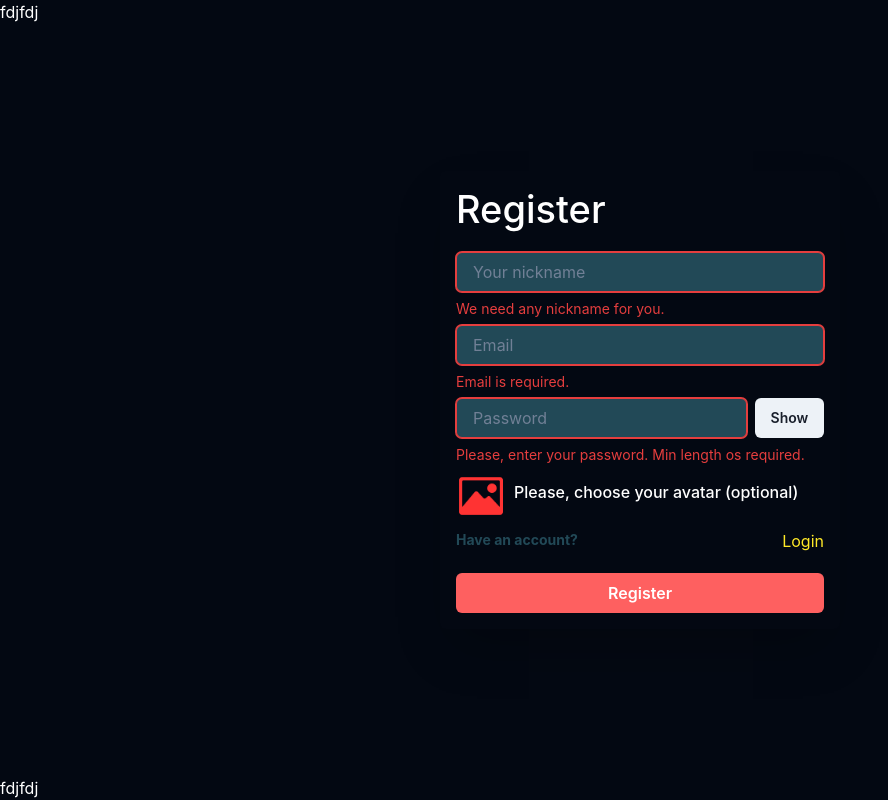
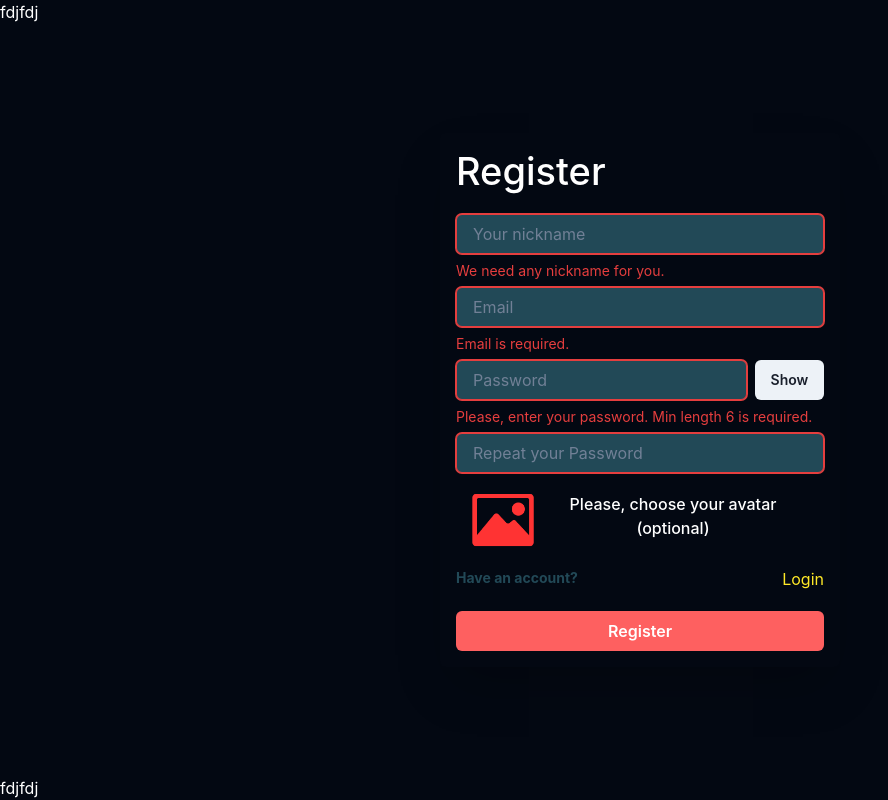
Before and after one commit to sufetter/sinter-metaverse, a Next.js app: page / in a window 1280 px wide. Shown: the whole page, without its empty margins (0-888 px from the left). Built offline with nearby package versions, Linux system fonts and the light colour scheme.

Commit message:
added avatar preview

```diff
--- a/components/RegisterCard.tsx
+++ b/components/RegisterCard.tsx
@@ -15,6 +15,7 @@ import {
   Input,
   InputGroup,
   Spacer,
+  Image,
 } from "@chakra-ui/react";
 import {AttachmentIcon} from "@chakra-ui/icons";
 import {ref, uploadBytesResumable, getDownloadURL} from "firebase/storage";
@@ -31,7 +32,10 @@ function RegisterCard() {
   const [show, setShow] = useState(false);
   const [submit, setSubmit] = useState(false);
   const [avatar, setAvatar] = useState("Please, choose your avatar (optional)");
+  const [imagePreview, setImagePreview] = useState(imageIcon.src);
+  const [passwordRepeat, setPasswordRepeat] = useState("");
   const [error, setError] = useState(false);
+
   const router = useRouter();
   const handleEmailChange = (e: any) => setEmail(e.target.value);
   const handlePasswordChange = (e: any) => {
@@ -52,6 +56,12 @@ function RegisterCard() {
     ) {
       fileName = file[0].name.split(".").pop()!;
       fileCheck = file[0];
+      setAvatar("Your Avatar is: " + file[0].name);
+      let avatarPath = URL.createObjectURL(file[0]);
+      setImagePreview(avatarPath);
+      console.log(file[0].webkitRelativePath);
+    } else {
+      setAvatar("Not valid file, please, upload Image (up to 5mb)");
     }
   };
 
@@ -152,7 +162,7 @@ function RegisterCard() {
       justify="center"
       bg="#030812"
     >
-      <Flex minWidth="400px">
+      <Flex minWidth="400px" maxW={"400px"}>
         <Box
           maxW={"470px"}
           w={"full"}
@@ -227,12 +237,20 @@ function RegisterCard() {
                   <FormHelperText mb={2}>Password is correct</FormHelperText>
                 ) : (
                   <FormErrorMessage mb={2}>
-                    Please, enter your password. Min length os required.
+                    Please, enter your password. Min length 6 is required.
                   </FormErrorMessage>
                 )}
-
-                <Stack direction="row" align="center">
-                  <img color="white" width="50px" src={imageIcon.src}></img>
+                <Input
+                  type={show ? "text" : "password"}
+                  value={passwordRepeat}
+                  onChange={handlePasswordChange}
+                  placeholder="Repeat your Password"
+                  bg="#224957"
+                  w="100%"
+                />
+              </FormControl>
+              <Stack direction="row" align="center" m={3}>
+                <Image boxSize="70px" objectFit="cover" src={imagePreview} />
                 <FormLabel htmlFor="Avatar">
                   <Input
                     type="file"
@@ -245,17 +263,18 @@ function RegisterCard() {
                     id="Avatar"
                   ></Input>
                   <Text
+                    align="center"
                     color="white"
                     _hover={{
                       textDecoration: "underline",
                       cursor: "pointer",
                     }}
+                    flexWrap="wrap"
                   >
                     {avatar}
                   </Text>
                 </FormLabel>
               </Stack>
-              </FormControl>
 
               <Stack direction="row" mt={2}>
                 <Text color="#224957" fontSize={14} fontWeight="bold">
```
Lines whose indentation alone changed are shown as unchanged.
